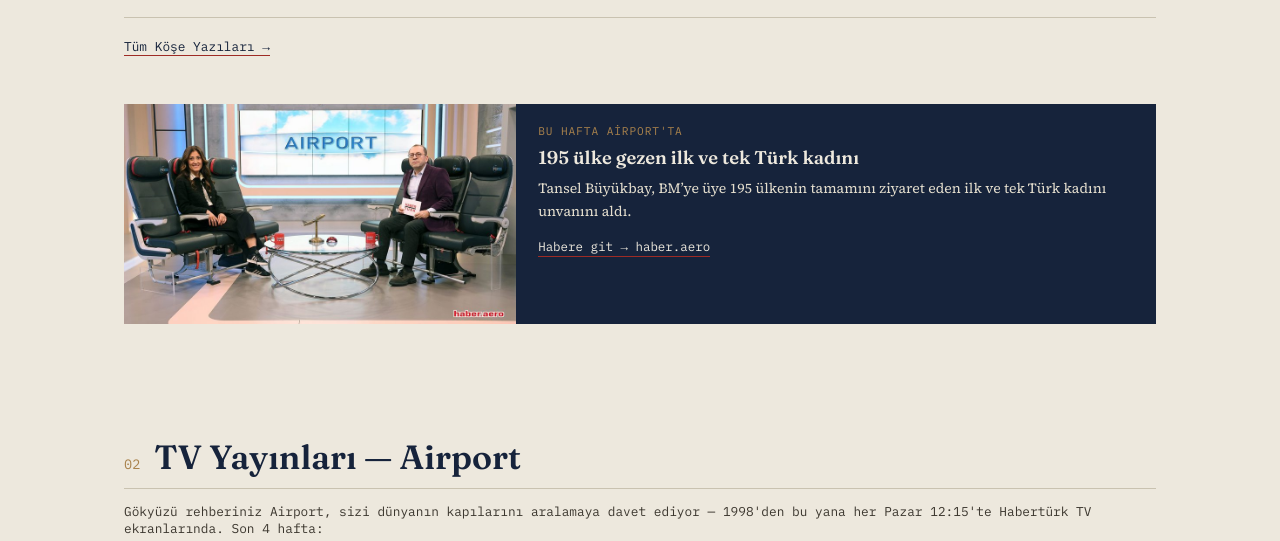
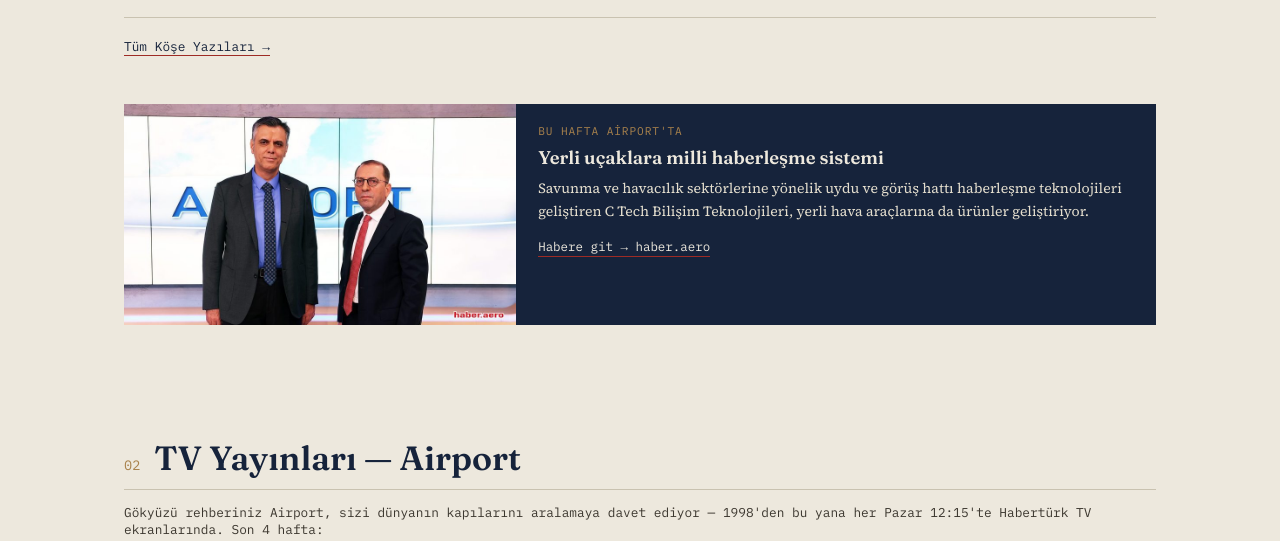
Before and after one commit to guntay16/guntaysimsek, a plain HTML site: page main-site/index.html in a window 1280 px wide. Shown: the part 1913-2454 px from the top of the page. Drawn offline with Linux system fonts and the light colour scheme.

Commit message:
Bu Hafta Airport'ta bölümünü otomatik güncelle (haber.aero)

```diff
--- a/main-site/index.html
+++ b/main-site/index.html
@@ -175,13 +175,13 @@
     </ul>
     <a class="section-more" href="kose-yazilari/">Tüm Köşe Yazıları →</a>
 
-    <!-- airport-teaser-updated: 2026-11-14 -->
-    <a class="airport-teaser" href="https://haber.aero/aero-gundem/airportta-bu-hafta-195-ulke-gezen-ilk-ve-tek-turk-kadin/" target="_blank" rel="noopener">
-      <div class="airport-teaser-photo"><img src="images/airportta-bu-hafta-195-ulke-gezen-ilk-ve-tek-turk-kadin.jpg" alt="195 ülke gezen ilk ve tek Türk kadını"></div>
+    <!-- airport-teaser-updated: 2026-11-21 -->
+    <a class="airport-teaser" href="https://haber.aero/aero-gundem/yerli-ucaklara-milli-haberlesme-sistemi/" target="_blank" rel="noopener">
+      <div class="airport-teaser-photo"><img src="images/yerli-ucaklara-milli-haberlesme-sistemi.jpg" alt="Yerli uçaklara milli haberleşme sistemi"></div>
       <div class="airport-teaser-body">
         <span class="airport-teaser-label">Bu Hafta Airport'ta</span>
-        <h3 class="airport-teaser-title">195 ülke gezen ilk ve tek Türk kadını</h3>
-        <p class="airport-teaser-desc">Tansel Büyükbay, BM’ye üye 195 ülkenin tamamını ziyaret eden ilk ve tek Türk kadını unvanını aldı.</p>
+        <h3 class="airport-teaser-title">Yerli uçaklara milli haberleşme sistemi</h3>
+        <p class="airport-teaser-desc">Savunma ve havacılık sektörlerine yönelik uydu ve görüş hattı haberleşme teknolojileri geliştiren C Tech Bilişim Teknolojileri, yerli hava araçlarına da ürünler geliştiriyor.</p>
         <span class="airport-teaser-more">Habere git → haber.aero</span>
       </div>
     </a>
```
Also changed, not shown: main-site/images/yerli-ucaklara-milli-haberlesme-sistemi.jpg (added).
